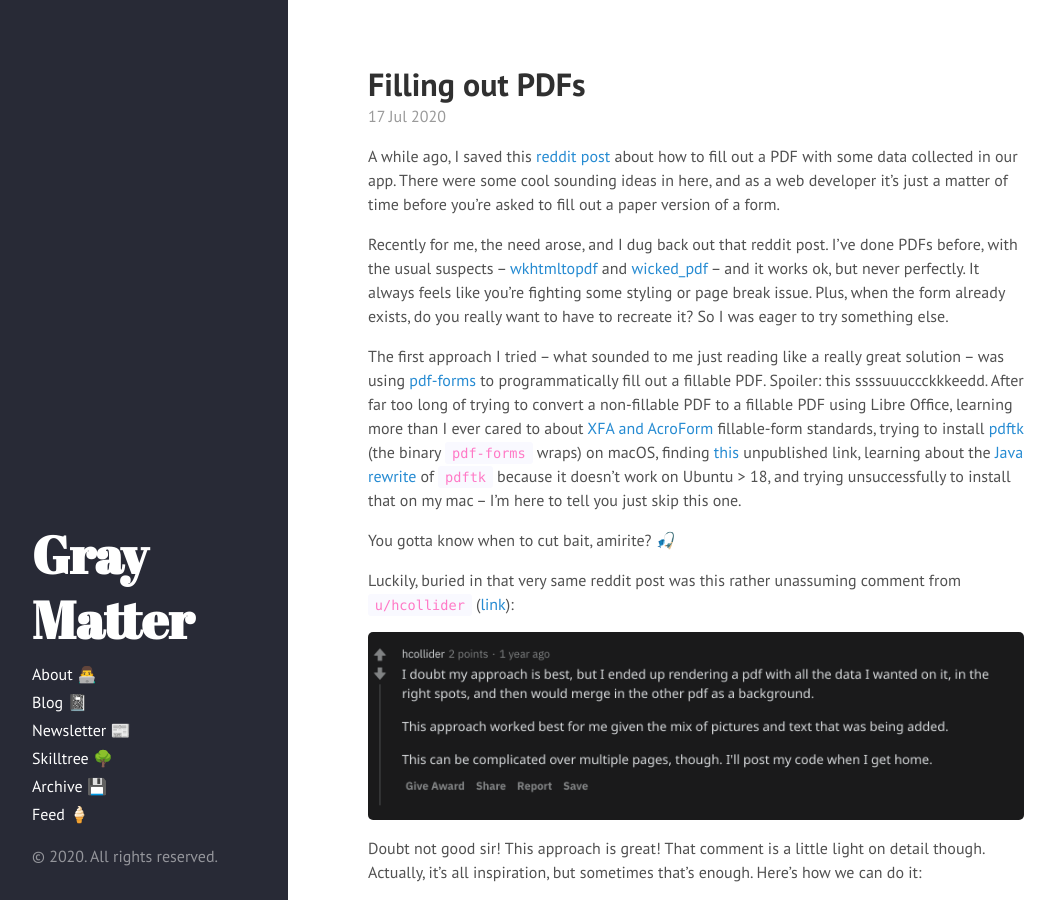
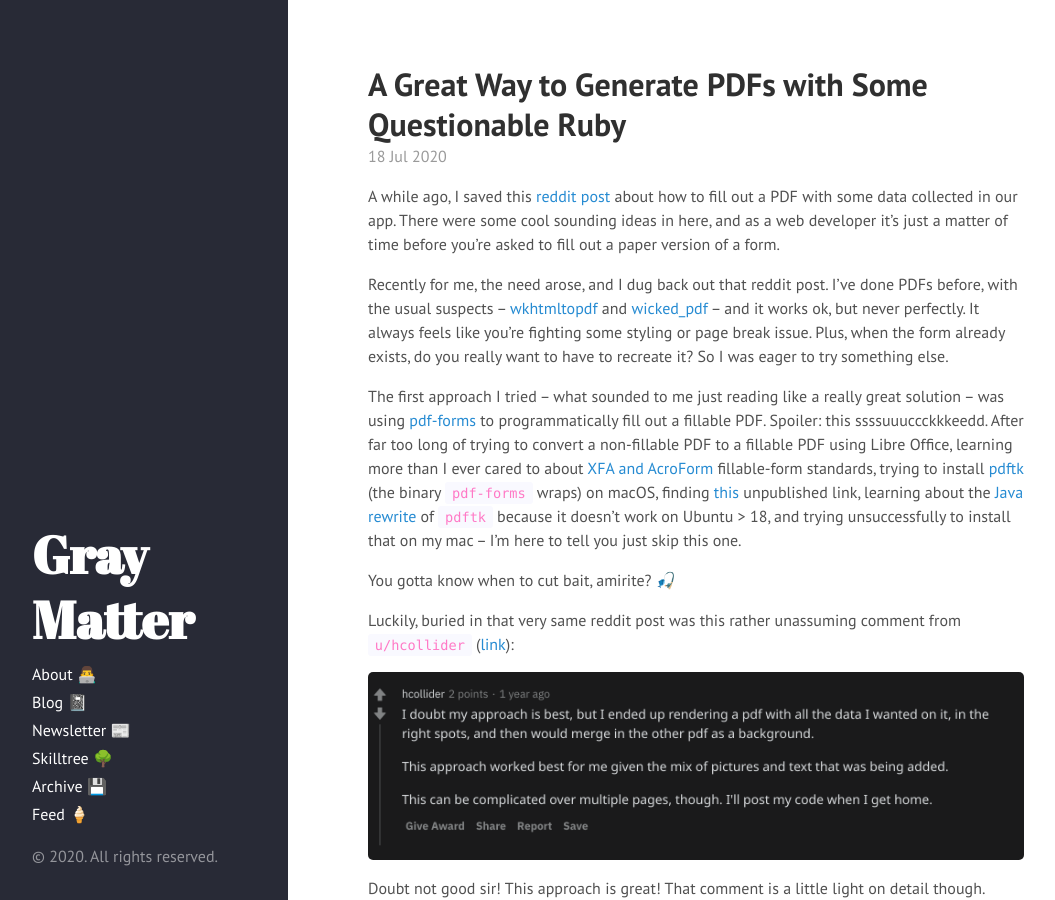
Before and after one commit to gkemmey/gray_matter, a Jekyll site: the page built from _posts/2020-07-18-a-great-way-to-generate-pdfs-with-some-questionable-ruby.md, in a window 1280 px wide and 900 px high. Shown: the whole window, without its empty margins (0-1055 px from the left). Built offline with Jekyll 4.4.1, drawn with Linux system fonts in a browser that asks for light colours; comment, search, counter and statistics services are not loaded; some of the changed lines change nothing that is shown.

Commit message:
update publish date. new title.

````diff
--- a/_posts/2020-07-17-filling-out-pdfs.md
+++ b/_posts/2020-07-18-a-great-way-to-generate-pdfs-with-some-questionable-ruby.md
@@ -1,6 +1,6 @@
 ---
 layout: post
-title: 'Filling out PDFs'
+title: 'A Great Way to Generate PDFs with Some Questionable Ruby'
 published: true
 ---
 
@@ -14,7 +14,7 @@ You gotta know when to cut bait, amirite? 🎣
 
 Luckily, buried in that very same reddit post was this rather unassuming comment from `u/hcollider` ([link](https://www.reddit.com/r/rails/comments/8ohntl/generating_pdf_form_with_prawn/e03k552)):
 
-![hcollider's reddit comment]({{ site.github.url }}/public/images/2020-07-17/hcolliders_reddit_comment.png)
+![hcollider's reddit comment]({{ site.github.url }}/public/images/2020-07-18/hcolliders_reddit_comment.png)
 
 Doubt not good sir! This approach is great! That comment is a little light on detail though. Actually, it's all inspiration, but sometimes that's enough. Here's how we can do it:
 
@@ -27,7 +27,7 @@ That's it! Just Ruby libraries. No binary package dependencies. Simple and elega
 
 ### prawn
 
-`prawn` let's us create PDFs from text, shapes, and images by drawing on a coordinate plane where `(0, 0)` is the bottom-left-hand corner of a page. For example, this code generates <a href="{{ site.github.url }}/public/images/2020-07-17/rectangle.pdf" target="\_blank">this</a> PDF:
+`prawn` let's us create PDFs from text, shapes, and images by drawing on a coordinate plane where `(0, 0)` is the bottom-left-hand corner of a page. For example, this code generates <a href="{{ site.github.url }}/public/images/2020-07-18/rectangle.pdf" target="\_blank">this</a> PDF:
 
 ```ruby
 Prawn::Document.generate("out/rectangle.pdf") do
@@ -41,7 +41,7 @@ Prawn::Document.generate("out/rectangle.pdf") do
 end
 ```
 
-Even more important to our use case of filling out a form, is `prawn's` text utilities. Checkout this example which generates <a href="{{ site.github.url }}/public/images/2020-07-17/text.pdf" target="\_blank">this</a> PDF:
+Even more important to our use case of filling out a form, is `prawn's` text utilities. Checkout this example which generates <a href="{{ site.github.url }}/public/images/2020-07-18/text.pdf" target="\_blank">this</a> PDF:
 
 ```ruby
 Prawn::Document.generate("out/text.pdf") do
@@ -65,7 +65,7 @@ end
 Here is an image of that PDF, so we can talk about it:
 
 <div class="img-bordered">
-![text pdf as png]({{ site.github.url }}/public/images/2020-07-17/text_pdf_as_png.png)
+![text pdf as png]({{ site.github.url }}/public/images/2020-07-18/text_pdf_as_png.png)
 </div>
 
 `text_box` is the single most important method `prawn` gives us. It lets us draw a text box by specifying its top left corner (`at`), its `width`, its `height`, and optionally what to do with text that doesn't fit (`overflow`). The third `overflow` mode in that picture, `shrink_to_fit`, is especially useful when filling out form fields on our PDFs.
@@ -73,7 +73,7 @@ Here is an image of that PDF, so we can talk about it:
 ### combine_pdf
 
 Unsurprisingly, `combine_pdf` let's us...combine PDFs. Ultimately, we'll use it take a PDF of all the form's content, generated with `prawn`, and lay it on top of the original PDF form.
-Here's an example of doing something similar, but instead of filling out the form, we draw a grid on it (<a href="{{ site.github.url }}/public/images/2020-07-17/osha_form_300_with_grid.pdf" target="\_blank">the PDF</a>):
+Here's an example of doing something similar, but instead of filling out the form, we draw a grid on it (<a href="{{ site.github.url }}/public/images/2020-07-18/osha_form_300_with_grid.pdf" target="\_blank">the PDF</a>):
 
 ```ruby
 # make a grid sheet
@@ -258,7 +258,7 @@ If you haven't yet looked at the [OSHA Form 300](https://www.osha.gov/recordkeep
 We've defined a new cell type, `page_total`, and then we used it to define two new cells on the form: `classified_as_death_page_total` and `resulted_in_injury_page_total`. As a bit of foreshadowing and to help better visualize, here's the cells on the form we're calling `page_totals`:
 
 <div class="img-bordered">
-![page totals]({{ site.github.url }}/public/images/2020-07-17/page_totals.png)
+![page totals]({{ site.github.url }}/public/images/2020-07-18/page_totals.png)
 </div>
 
 You can see all twelve of those boxes are super similar. They're all aligned right, all have the same font size, all have the same height, they're all horizontally aligned meaning they're left-hand corners all have the same `y` value.
@@ -307,7 +307,7 @@ Last thing our table wishlist snippet does is make it possible to override the `
 
 | `offset = 16.5` | `offset = 16.6` |
 | --------------- | --------------- |
-| ![checkboxes bad]({{ site.github.url }}/public/images/2020-07-17/checkboxes_with_bad_offset.png) | ![checkboxes good]({{ site.github.url }}/public/images/2020-07-17/checkboxes_with_good_offset.png) |
+| ![checkboxes bad]({{ site.github.url }}/public/images/2020-07-18/checkboxes_with_bad_offset.png) | ![checkboxes good]({{ site.github.url }}/public/images/2020-07-18/checkboxes_with_good_offset.png) |
 
 </div>
 
@@ -694,4 +694,4 @@ Changes to either the layout or the logic of filling in the cells are easy and s
 
 Is the code that enables our PDF form DSL gross? Yeah. It really fucking is. But I think the API in our `PDF::Form300` is worth it. Regardless, hopefully it was a fun look at some wild Ruby 🦁
 
-Anyway, you can see a full, working version of generating this OSHA Form 300 with dummy data [here](https://github.com/gkemmey/filling_out_pdf_form_examples), as well as here are direct links to the [concern](https://github.com/gkemmey/filling_out_pdf_form_examples/blob/master/pdfs/layout.rb) and [pdf class](https://github.com/gkemmey/filling_out_pdf_form_examples/blob/master/pdfs/form300.rb). Lastly, here's the <a href="{{ site.github.url }}/public/images/2020-07-17/osha_form_300_filled.pdf" target="\_blank">final, filled-out PDF</a> running that full version creates.
+Anyway, you can see a full, working version of generating this OSHA Form 300 with dummy data [here](https://github.com/gkemmey/filling_out_pdf_form_examples), as well as here are direct links to the [concern](https://github.com/gkemmey/filling_out_pdf_form_examples/blob/master/pdfs/layout.rb) and [pdf class](https://github.com/gkemmey/filling_out_pdf_form_examples/blob/master/pdfs/form300.rb). Lastly, here's the <a href="{{ site.github.url }}/public/images/2020-07-18/osha_form_300_filled.pdf" target="\_blank">final, filled-out PDF</a> running that full version creates.
````
Also changed, not shown: public/images/2020-07-18/checkboxes_with_bad_offset.png (renamed from public/images/2020-07-17/checkboxes_with_bad_offset.png), public/images/2020-07-18/checkboxes_with_good_offset.png (renamed from public/images/2020-07-17/checkboxes_with_good_offset.png), public/images/2020-07-18/hcolliders_reddit_comment.png (renamed from public/images/2020-07-17/hcolliders_reddit_comment.png), public/images/2020-07-18/page_totals.png (renamed from public/images/2020-07-17/page_totals.png), public/images/2020-07-18/text_pdf_as_png.png (renamed from public/images/2020-07-17/text_pdf_as_png.png), 8 other files.
